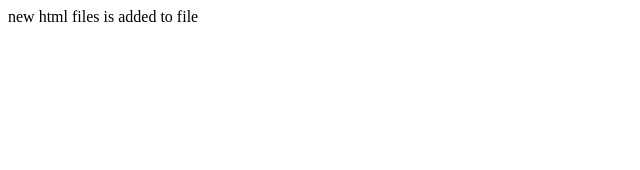
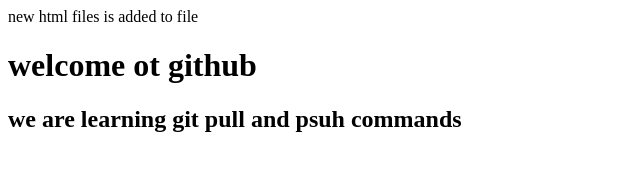
Before and after one commit to iamshaikrasheed1/mynewrepo, a plain HTML site: page index.html in a window 1280 px wide. Shown: the whole page, without its empty margins (0-640 px from the left). Drawn offline with Linux system fonts and the light colour scheme.

Commit message:
data added to html file

```diff
--- a/index.html
+++ b/index.html
@@ -1 +1,3 @@
 new html files is added to file
+<h1>welcome ot github</h1>
+<h2>we are learning git pull and psuh commands</h2>
```
